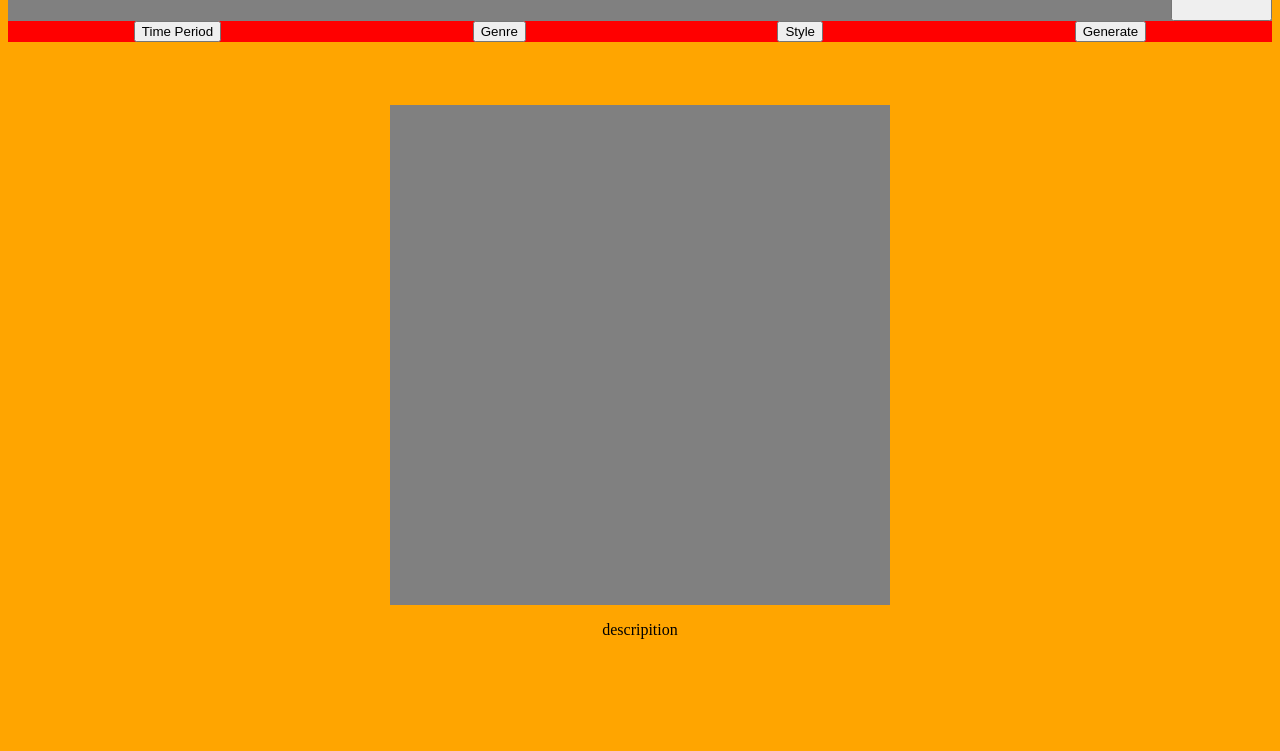
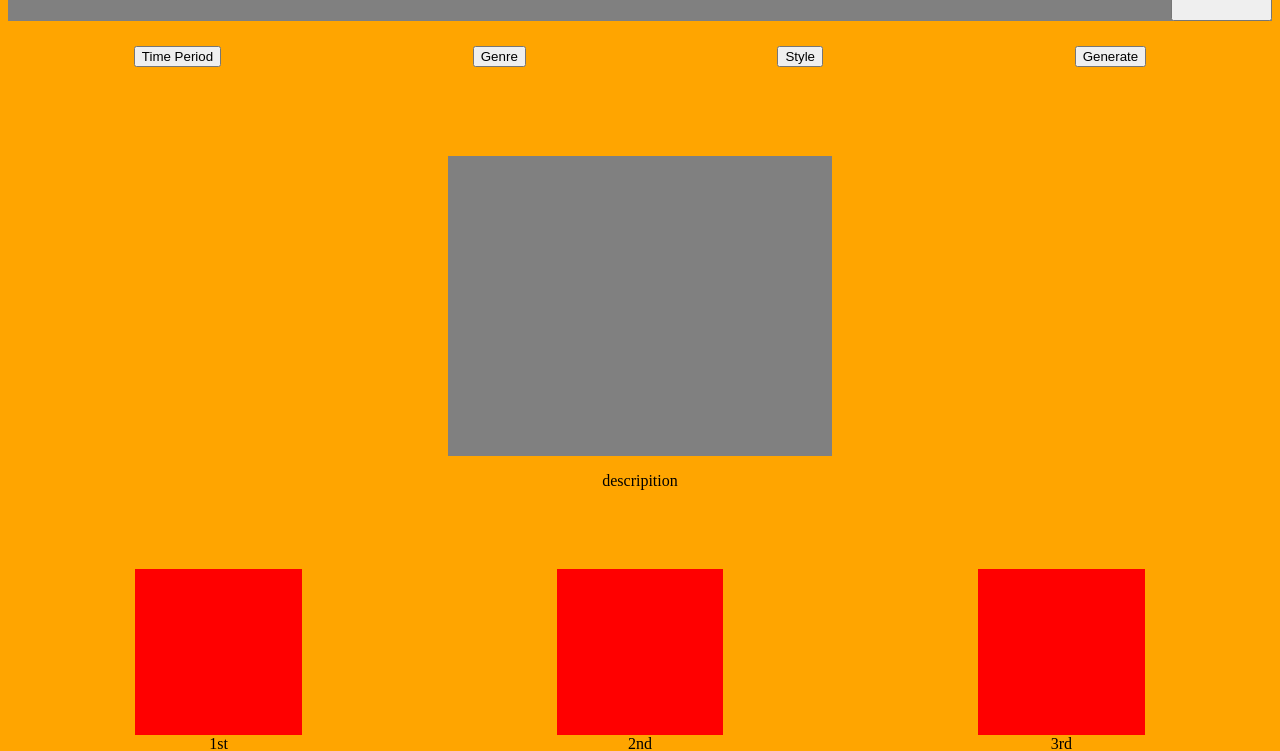
Before and after one commit to dylansql/Recent-Records, a plain HTML site: page index.html in a window 1280 px wide. Shown: the part 67-818 px from the top of the page. Drawn offline with Linux system fonts and the light colour scheme.

Commit message:
update 8/30 - 7:43

```diff
--- a/style.css
+++ b/style.css
@@ -21,7 +21,6 @@ body {
 .btn-group {
     display: flex;
     justify-content: space-around;
-    background-color: red;
 }
 
 .btn-family {
@@ -29,6 +28,8 @@ body {
     justify-content: flex-start;
     background-color: none;
     align-content: center;
+    padding-bottom: 2%;
+    padding-top: 2%
 }
 
 .main-rec {
@@ -44,14 +45,15 @@ body {
     display: flex;
     justify-content: center;
     background-color: gray;
-    height: 500px;
-    width: 500px;
+    height: 20vw;
+    width: 30vw;
+    padding-top: 5%;
 }
 
 .main-descr {
     display: flex;
     justify-content: center;
-    padding-bottom: 10%;
+    padding-bottom: 5%;
 }
 .rec-sec {
     display: flex;
```
